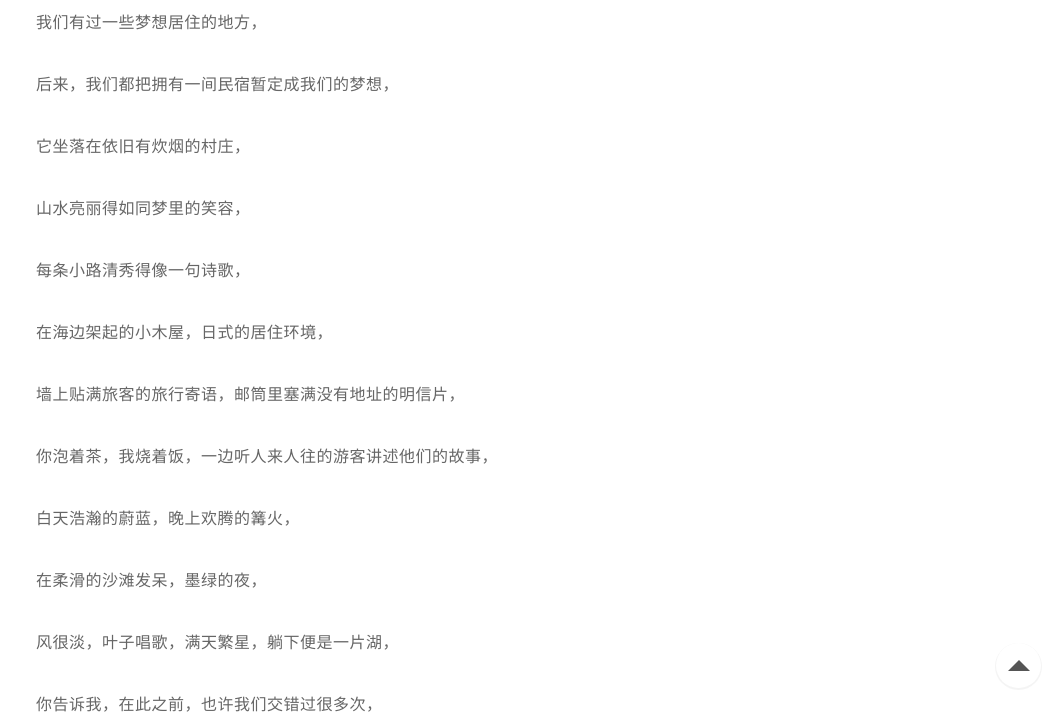
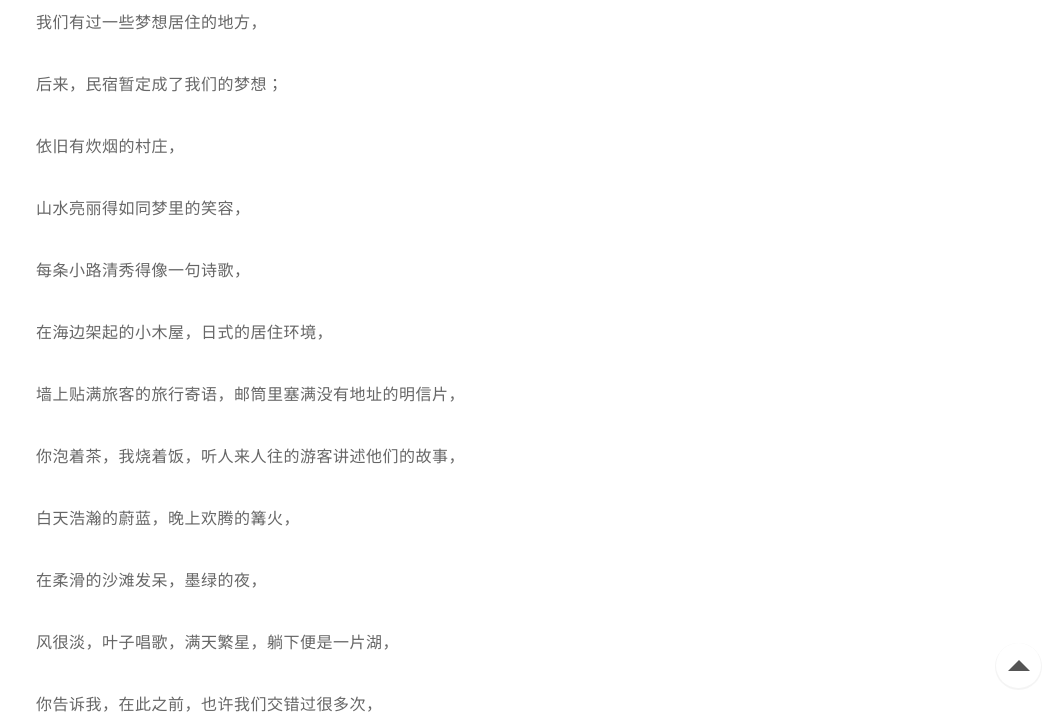
Before and after one commit to Haonancx/Haonancx.github.io, a Jekyll site: the page built from _posts/2017-5-1-Poetic-life.markdown, in a window 1280 px wide and 900 px high, scrolled down 485 px, cut to the strip 187-900 px from the top of the window. Shown: the whole strip, without its empty margins (224-1280 px from the left). Built offline with Jekyll 4.4.1, drawn with Linux system fonts in a browser that asks for light colours; nearby versions of some CDN libraries; Markdown is read by kramdown in place of the engine named in the settings; comment, search, counter and statistics services are not loaded.

Commit message:
《诗意的去生活》

```diff
--- a/_posts/2017-5-1-Poetic-life.markdown
+++ b/_posts/2017-5-1-Poetic-life.markdown
@@ -12,9 +12,9 @@ tags: 随笔 旅行
 
 我们有过一些梦想居住的地方，
 
-后来，我们都把拥有一间民宿暂定成我们的梦想，
+后来，民宿暂定成了我们的梦想；
 
-它坐落在依旧有炊烟的村庄，
+依旧有炊烟的村庄，
 
 山水亮丽得如同梦里的笑容，
 
@@ -24,7 +24,7 @@ tags: 随笔 旅行
 
 墙上贴满旅客的旅行寄语，邮筒里塞满没有地址的明信片，
 
-你泡着茶，我烧着饭，一边听人来人往的游客讲述他们的故事，
+你泡着茶，我烧着饭，听人来人往的游客讲述他们的故事，
 
 白天浩瀚的蔚蓝，晚上欢腾的篝火，
 
```
